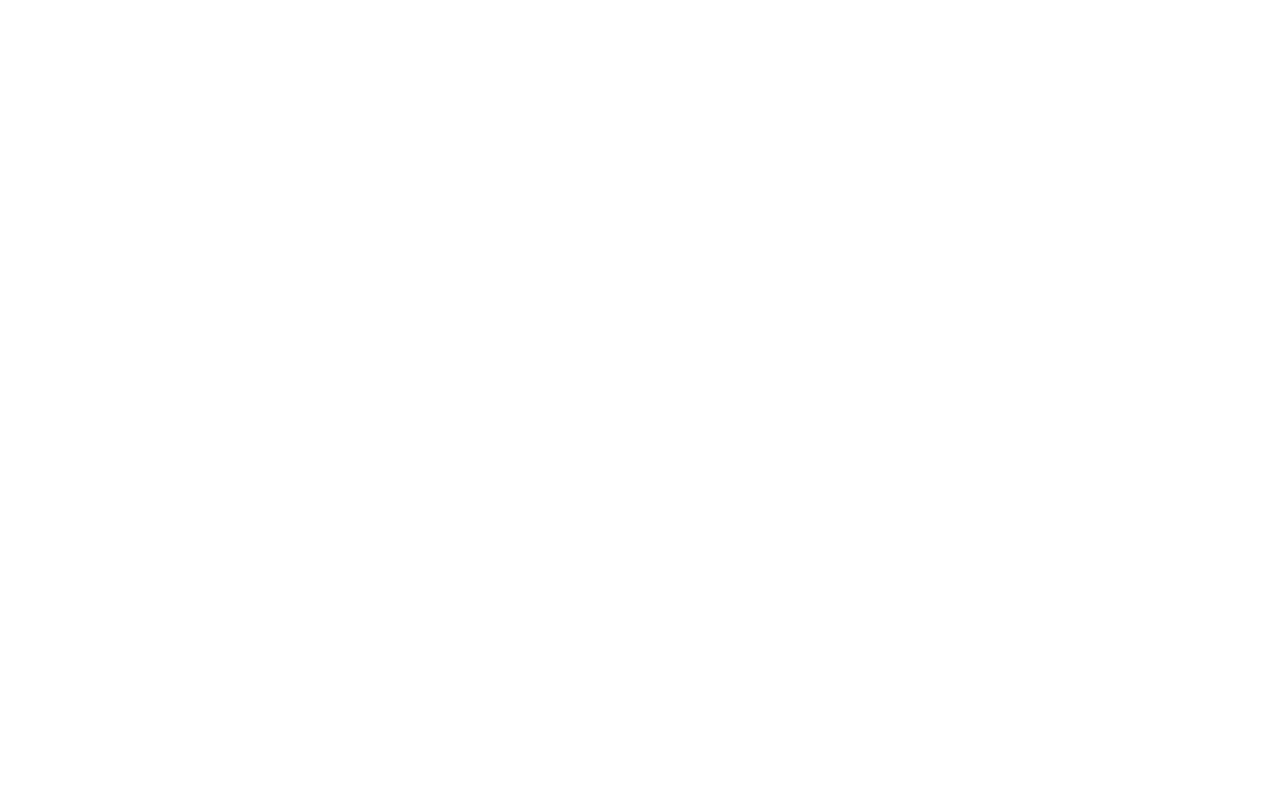
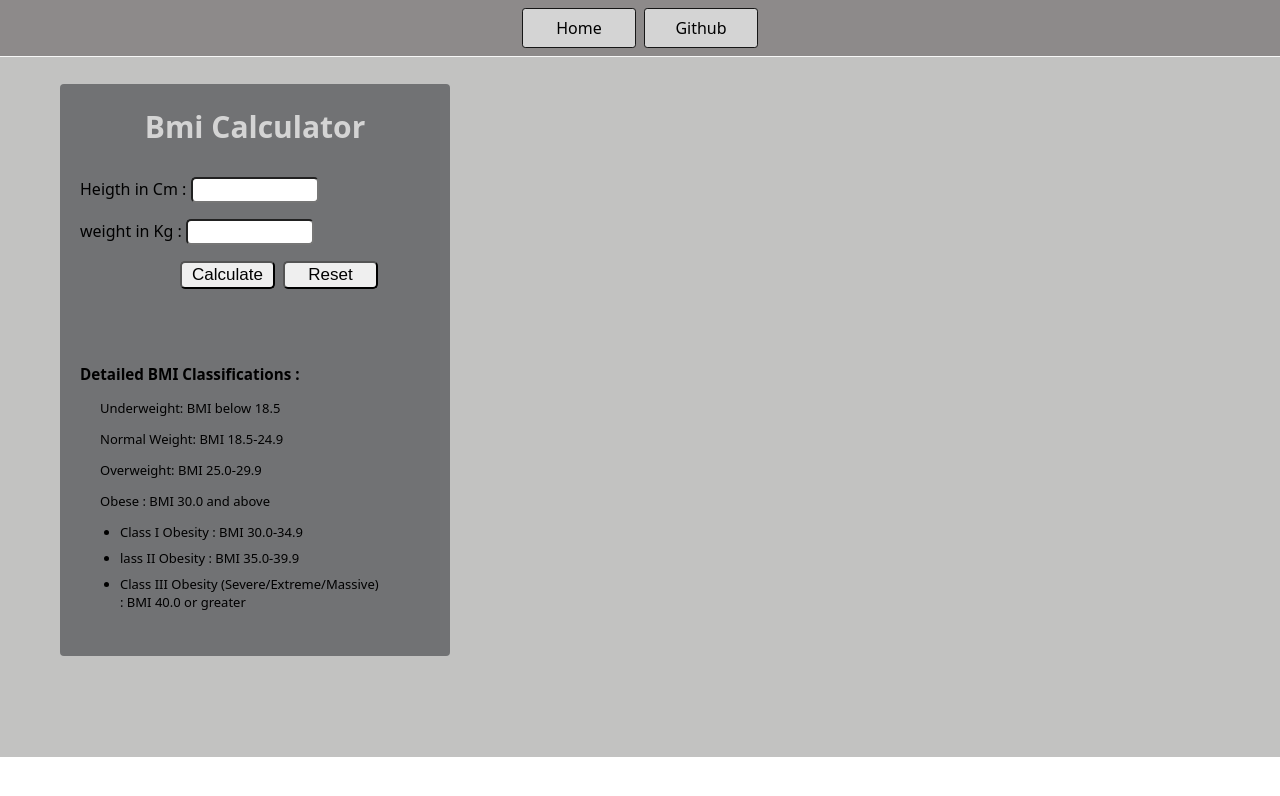
Before and after one commit to barmanAk01/Js-Learning-beginners-to-intermidiate, a plain HTML site: page Part 2 _js Advanced/Projects/proj 2/index.html in a window 1280 px wide. Drawn offline with Linux system fonts and the light colour scheme.

Commit message:
Changes done in some files and added project 2

```diff
--- a/Part 2 _js Advanced/Projects/proj 2/index.html
+++ b/Part 2 _js Advanced/Projects/proj 2/index.html
@@ -3,9 +3,56 @@
 <head>
     <meta charset="UTF-8">
     <meta name="viewport" content="width=device-width, initial-scale=1.0">
-    <title>Project 2</title>
+
+    <link rel="stylesheet" href="style.css">
+    <link rel="stylesheet" href="../styles.css">
+
+
+      <title>Project 2</title>
 </head>
 <body>
 
+  <nav>
+     <a href="../" aria-current="page">Home</a>
+     <a href="https://github.com/barmanAk01" id="github"> Github</a>
+  </nav>
+
+    <div id="container-1">
+       <br>
+       <div id="container-2">
+
+          <h1 id="heading">Bmi Calculator</h1>
+
+          <form >
+            </p> <label for="">Heigth in Cm : </label> <input type="text" id="height"> </p>
+            </p> <label for="">weight in Kg : </label> <input type="text" id="weight"> </p>
+
+            <div class="button-space">
+              <button id="calculate">Calculate</button>
+
+              <button type="button" id="reset">Reset</button>
+            </div>
+
+            <div id="results"></div>
+            <div id="guide">
+             <h3>Detailed BMI Classifications :</h3>
+             <p> Underweight: BMI below 18.5</P>
+             <P>  Normal Weight: BMI 18.5-24.9</P>
+             <P>  Overweight: BMI 25.0-29.9</P>
+             <p>  Obese  : BMI 30.0 and above
+              <Ul>
+                  <li>Class I Obesity  : BMI 30.0-34.9 </li>
+                  <li>lass II Obesity  : BMI 35.0-39.9 </li>
+                  <li>Class III Obesity (Severe/Extreme/Massive)  : BMI 40.0 or greater</li>
+               </Ul>
+            </p>
+
+            </div>
+          </form>
+       </div>
+
+    </div>
 </body>
+
+<script src="script.js"></script>
 </html>
--- /dev/null
+++ b/Part 2 _js Advanced/Projects/proj 2/script.js
@@ -0,0 +1,89 @@
+// Option 2: First Approach (Recommended) keep seperate
+
+// const form = document.querySelector('form');
+
+// // prevent from submission to anywhere , still we dont have backend/server
+
+// form.addEventListener( 'submit', function (e) {
+//     e.preventDefault(); // prevent default action of form submission
+
+// --- Calculate Logic
+//    const height = parseInt(document.querySelector('#height').value);
+//    const weight = parseInt(document.querySelector('#weight').value);
+//    const result = document.querySelector('#results');
+
+
+//    if (height === '' || height < 0 || isNaN(height) ){
+//      result.innerHTML = ` Please Enter valid height `;
+
+//    }else if ( weight === '' || weight < 0 || isNaN(weight) ){
+//      result.innerHTML = `Please Enter valid weight `;
+//    }
+//    else{
+//      // Formula =  Weight / height square
+//    const bmi = ( weight / ( (height*height)/10000) ).toFixed(1);
+//    result.innerHTML = `<span>${bmi}</span>`
+//    }
+
+// });
+
+
+// // ADD THIS RESET FUNCTIONALITY
+// const resetButton = document.querySelector('#reset'); // Make sure your reset button has id="reset-btn"
+
+// resetButton.addEventListener('click', function() {
+//     // Clear the input fields
+//     document.querySelector('#height').value = '';
+//     document.querySelector('#weight').value = '';
+
+
+//     // Clear the result display
+//     document.querySelector('#results').innerHTML = '';
+
+//     // Optional: Focus back to height input for better UX
+//     document.querySelector('#height').focus();
+
+//     // console.log('BMI Calculator Reset');
+// });
+
+// ---------------------------------------------------------------------------------------------------------------------
+
+
+// Option 2: Using event delegation (Advanced approach)
+
+const form = document.querySelector('form');
+
+// Handle both submit and reset with one listener
+form.addEventListener('click', function(e) {
+    if (e.target.id === 'reset') {
+        // Reset logic
+        document.querySelector('#height').value = '';
+        document.querySelector('#weight').value = '';
+        document.querySelector('#results').innerHTML = '';
+    }
+});
+
+// Keep submit separate
+form.addEventListener('submit', function(e) {
+    // Your BMI calculation logic
+
+   e.preventDefault();
+
+   const height = parseInt(document.querySelector('#height').value);
+   const weight = parseInt(document.querySelector('#weight').value);
+   const result = document.querySelector('#results');
+
+
+   if (height === '' || height < 0 || isNaN(height) ){
+     result.innerHTML = ` Please Enter valid height `;
+
+   }else if ( weight === '' || weight < 0 || isNaN(weight) ){
+     result.innerHTML = `Please Enter valid weight `;
+   }
+   else{
+     // Formula =  Weight / height square
+   const bmi = ( weight / ( (height*height)/10000) ).toFixed(1);
+   result.innerHTML = `<span>${bmi}</span>`
+   }
+
+});
--- /dev/null
+++ b/Part 2 _js Advanced/Projects/proj 2/style.css
@@ -0,0 +1,84 @@
+
+#container-1{
+    background-color: rgb(194, 194, 193);
+    height: 700px;
+    /* height: auto; */
+    width: auto;
+    margin-top: 0px;
+    /* margin: auto; */
+}
+
+#container-2{
+    background-color: rgb(113, 114, 116);
+    height: 550px;
+    width: 350px;
+    border-radius: 4px;
+    margin-top: 5px;
+    margin-left: 60px;
+    padding: 20px;
+    padding-top: 2px;
+    /* margin: 3px; */
+}
+
+#heading{
+    padding-top: 0px;
+    padding-bottom: 10px;
+    text-align: center;
+    font-size: 30px;
+}
+
+p{
+    padding-left: 15px;
+    margin-left: 5px;
+}
+
+#height,
+#weight{
+    border-radius: 5px;
+    height: 20px ;
+    width: 120px ;
+
+}
+
+.button-space{
+    display: flex;
+    flex-direction: row;
+    gap: 8px ;
+
+    margin-left: 15px;
+
+}
+
+button{
+    padding: 2px;
+    border-radius: 5px;
+    width: 95px;
+    font-size: 17px;
+}
+
+#calculate{
+    margin-left: 85px;
+}
+
+#results{
+    font-size: 30px;
+    padding-top:15px ;
+    margin-left: 90px;
+    color: bisque;
+    border: 20px;
+}
+
+#guide{
+    margin-top: 60px;
+    width: 300px;
+    height: 200px;
+    font-size: 13px;
+}
+
+ul {
+  display: flex;
+  flex-direction: column;
+  gap: 8px ;
+}
+
+/* Adjust the value as needed */
--- a/Part 2 _js Advanced/Projects/styles.css
+++ b/Part 2 _js Advanced/Projects/styles.css
@@ -11,18 +11,21 @@ body {
 
 nav {
   display: flex;
-  flex-wrap: wrap;
+  flex-wrap: wrap;nav a[aria-current='page'] {
+  color: #000;
+  background-color: #d4d4d4;
+}
   align-items: center;
   justify-content: center;
   padding: 0.5rem;
   gap: 0.5rem;
-  border-bottom: solid 1px #b6b4b4ee;
-  background-color: #8d8c8c;
+  border-bottom: solid 1px #ffffffee;
+  background-color: #8d8a8a;
 }
 
 nav a {
   display: inline-block;
-  min-width: 9rem;
+  min-width: 6rem;
   padding: 0.5rem;
   border-radius: 0.2rem;
   border: solid 1px rgb(22, 22, 22);
@@ -31,21 +34,32 @@ nav a {
   color: #1b1b1b;
 }
 
-nav a[aria-current='page'] {
+/* nav a[aria-current='page'] {
+  color: #000;
+  background-color: #d4d4d4;
+} */
+
+nav a {
   color: #000;
   background-color: #d4d4d4;
 }
 
+/* #github{
+  background-color: #0c0a0a;
+  color: aliceblue;
+} */
 
 main {
   padding: 1rem;
   background-color: #1b1b1b;
+
 }
 
 h1 {
   font-weight: bold;
   font-size: 1.5rem;
-  color: white;
+  /* color: rgb(9, 9, 9); */
+  color: #d4d4d4;
 }
 
 .projects {
```
Also changed, not shown: Part 2 _js Advanced/Projects/index.html (+6 -4 lines), Part 2 _js Advanced/Projects/proj 1/index.html (+4 -8 lines), 1 other file.
